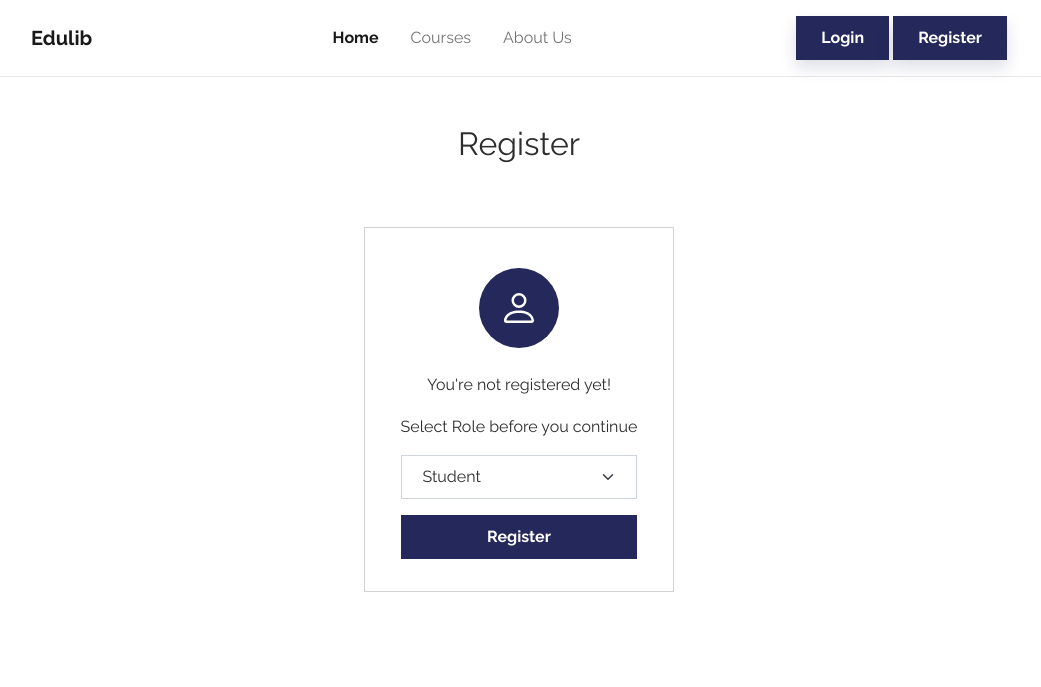
After one commit to Prakhar29Sharma/Python-Project, a Django app: page /google_auth/ in a window 1280 px wide. The commit adds this page. Shown: the top 687 px of the page, without its empty margins (121-1162 px from the left). Run offline with Django 4.2, Linux system fonts and the light colour scheme; some libraries are stand-ins or nearby versions.

Commit message:
included navbar in layout.html, added code for handeling google login

```diff
--- a/Edulib/Edulib/settings.py
+++ b/Edulib/Edulib/settings.py
@@ -151,7 +151,4 @@ SOCIALACCOUNT_PROVIDERS = {
 
 SITE_ID = 5
 
-LOGIN_REDIRECT_URL = 'dashboard/'
-LOGOUT_REDIRECT_URL = '/'
-
 AUTH_USER_MODEL = "UserAuth.User"
--- /dev/null
+++ b/Edulib/UserAuth/templates/google_auth.html
@@ -0,0 +1,82 @@
+{% extends 'layout.html' %}
+{% load static %}
+
+{% block head %}
+<meta charset="utf-8" />
+<meta
+  name="viewport"
+  content="width=device-width, initial-scale=1.0, shrink-to-fit=no"
+/>
+<title>Register</title>
+<link
+  rel="stylesheet"
+  href="{% static 'assets/bootstrap/css/bootstrap.min.css' %}"
+/>
+<link
+  rel="stylesheet"
+  href="{% static 'assets/css/Login-Form-Basic-icons.css' %}"
+/>
+<link
+  rel="stylesheet"
+  href="https://use.fontawesome.com/releases/v5.0.8/css/all.css"
+/>
+{% endblock %}
+
+
+{% block body %}
+
+<section class="py-4 py-xl-5">
+    <div class="container">
+      <div class="row mb-5">
+        <div class="col-md-8 col-xl-6 text-center mx-auto">
+          <h2>Register</h2>
+          <p></p>
+        </div>
+      </div>
+      <div class="row d-flex justify-content-center">
+        <div class="col-md-6 col-xl-4">
+          <div class="card mb-5">
+            <div class="card-body d-flex flex-column align-items-center">
+              <div class="bs-icon-xl bs-icon-circle bs-icon-primary bs-icon my-4">
+                <svg
+                  class="bi bi-person"
+                  xmlns="http://www.w3.org/2000/svg"
+                  width="1em"
+                  height="1em"
+                  fill="currentColor"
+                  viewBox="0 0 16 16"
+                >
+                  <path
+                    d="M8 8a3 3 0 1 0 0-6 3 3 0 0 0 0 6zm2-3a2 2 0 1 1-4 0 2 2 0 0 1 4 0zm4 8c0 1-1 1-1 1H3s-1 0-1-1 1-4 6-4 6 3 6 4zm-1-.004c-.001-.246-.154-.986-.832-1.664C11.516 10.68 10.289 10 8 10c-2.29 0-3.516.68-4.168 1.332-.678.678-.83 1.418-.832 1.664h10z"
+                  ></path>
+                </svg>
+              </div>
+              <form action="{% url 'google_auth' %}" class="text-center" method="post">
+                {% csrf_token %}
+                <div class="mb-3">
+                    <p>You're not registered yet!</p>
+                  <p>Select Role before you continue</p>
+                  <select name="role" class="form-select" aria-label="Default select example">
+                      <option value="student" selected>Student</option>
+                      <option value="educator">Educator</option>
+                      <option value="evaluator">Evaluator</option>
+                  </select>
+                </div>
+                <input name="register_type" type="hidden" value="google" />
+                {% for message in messages %}
+                <p style="color: red">{{message}}</p>
+                {% endfor %}
+                <div class="mb-3">
+                  <button class="btn btn-primary d-block w-100" type="submit">
+                    Register
+                  </button>
+                </div>
+              </form>
+            </div>
+          </div>
+        </div>
+      </div>
+    </div>
+  </section>
+  <script src="{% static 'assets/bootstrap/js/bootstrap.min.js' %}"></script>
+{% endblock %}
--- a/Edulib/UserAuth/templates/layout.html
+++ b/Edulib/UserAuth/templates/layout.html
@@ -5,6 +5,10 @@
         {% endblock %}
     </head>
     <body>
+        {% include 'navbar.html' %}
+        <br/>
+        <br/>
+        <br/>
         {% block body %}
         {% endblock %}
     </body>
--- /dev/null
+++ b/Edulib/UserAuth/templates/navbar.html
@@ -0,0 +1,15 @@
+{% load socialaccount %}
+<nav class="navbar navbar-light navbar-expand-md fixed-top navbar-shrink py-3" id="mainNav">
+    <div class="container"><a class="navbar-brand d-flex align-items-center" href="/"><span>Edulib</span></a><button data-bs-toggle="collapse" class="navbar-toggler" data-bs-target="#navcol-1"><span class="visually-hidden">Toggle navigation</span><span class="navbar-toggler-icon"></span></button>
+        <div class="collapse navbar-collapse" id="navcol-1">
+            <ul class="navbar-nav mx-auto">
+                <li class="nav-item"><a class="nav-link active" href="{% url 'index' %}">Home</a></li>
+                <li class="nav-item"><a class="nav-link" href="#">Courses</a></li>
+                <li class="nav-item"><a class="nav-link" href="#">About Us</a></li>
+            </ul>
+            <a class="btn btn-primary shadow" role="button" href="{% provider_login_url 'google' %}">Login</a>
+            &nbsp;
+            <a class="btn btn-primary shadow" role="button" href="{% url 'register' %}">Register</a>
+        </div>
+    </div>
+</nav>
--- a/Edulib/UserAuth/urls.py
+++ b/Edulib/UserAuth/urls.py
@@ -9,5 +9,6 @@ urlpatterns = [
     path("accounts/", include("allauth.urls")),
     path("login", views.login, name="login"),
     path("logout", LogoutView.as_view()),
-    path("register/", views.register, name="register")
+    path("register/", views.register, name="register"),
+    path("google_auth/", views.google_auth, name="google_auth"),
 ]
--- a/Edulib/UserAuth/views.py
+++ b/Edulib/UserAuth/views.py
@@ -18,12 +18,108 @@ def index(request):
     return redirect("/")
 
 
+def login(request):
+    if request.method == "POST":
+        if request.POST["login_type"] == "normal":
+            username = request.POST["username"]
+            password = request.POST["password"]
+            if username and password:
+                user = auth.authenticate(username=username, password=password)
+                if user is not None:
+                    auth.login(request, user)
+                    return HttpResponse(f"<h1>You're logged in as {user.username}</h1>")
+                else:
+                    messages.info(request, "invalid credentials")
+                    return redirect("login")
+            else:
+                messages.info(request, "please fill all the details")
+                return redirect("login")
+        elif request.POST["login_type"] == "google":
+            username = request.user.username
+            email = request.user.email
+            role = request.user.role
+            password = None
+            user = auth.authenticate(username=username, password=password, email=email, role=role)
+            if user is not None:
+                # get role
+                # redirect to dashboard according to role
+                return HttpResponse(f"<h1>This is google user data, username: {request.user.username}, email: {request.user.email}, role: {request.user.role}</h1>")
+            else:
+                # give new form to ask role
+                # save the data to database
+                # redirect to form with new view
+                return redirect("google_auth")
+
+
+    return HttpResponseRedirect("/accounts/google/login/")
+
+
 def register(request):
+    if request.method == "POST":
+        if request.POST["register_type"] == "normal":
+            username = request.POST["username"]
+            email = request.POST["email"]
+            pass1 = request.POST["password1"]
+            pass2 = request.POST["password2"]
+            role = request.POST["role"]
+            if username and pass1 and pass2 and email and role:
+                if pass1 == pass2:
+                    if User.objects.filter(email=email).exists():
+                        messages.info(request, "Email Already Used")
+                        return redirect("register")
+                    elif User.objects.filter(username=username).exists():
+                        messages.info(request, "Username already used")
+                        return redirect("register")
+                    else:
+                        if role == "student":
+                            student = Student.student.create_user(
+                                username=username, email=email, password=pass1
+                            )
+                        elif role == "educator":
+                            educator = Contributor.contributor.create_user(
+                                username=username, email=email, password=pass1
+                            )
+                        elif role == "evaluator":
+                            evaluator = Evaluator.evaluator.create_user(
+                                username=username, email=email, password=pass1
+                            )
+
+                        return redirect('login')
+                else:
+                    messages.info(request, "Password didn't match")
+                    return redirect("register")
+            else:
+                messages.info(request, "please fill all the required details")
+                return redirect("register")
+        else:
+            return redirect("register")
     return render(request, "register.html")
 
 
-def login(request):
-    return HttpResponseRedirect("/accounts/google/login/")
+def google_auth(request):
+    if request.method == "POST":
+        username = request.user.username
+        email = request.user.email
+        role = request.POST["role"]
+        if role is not None:
+            if role == "student":
+                student = Student.student.create_user(
+                    username=username, email=email, password=None
+                )
+            elif role == "educator":
+                educator = Contributor.contributor.create_user(
+                    username=username, email=email, password=None
+                )
+            elif role == "evaluator":
+                evaluator = Evaluator.evaluator.create_user(
+                    username=username, email=email, password=None
+                )
+        else:
+            messages.info(request, "please select a role to continue")
+            return redirect("google__auth")
+
+    return render(request, "google_auth.html")
+
 
 # def login(request):
 #     if request.method == "POST":
@@ -44,3 +140,8 @@ def login(request):
 #         else:
 #             return redirect("/")
 #     return HttpResponseRedirect("/")
+
+
+# @login_required(login_url="/login/")
+# def dashboard(request):
+#     return render(request, "dashboard.html")
--- a/Edulib/templates/index.html
+++ b/Edulib/templates/index.html
@@ -19,7 +19,7 @@
             </ul>
             <a class="btn btn-primary shadow" role="button" href="{% provider_login_url 'google' %}">Login</a>
             &nbsp;
-            <a class="btn btn-primary shadow" role="button" href="#">Register</a>
+            <a class="btn btn-primary shadow" role="button" href="{% url 'register' %}">Register</a>
         </div>
     </div>
 </nav>
```
Also changed, not shown: Edulib/templates/socialaccount/login.html (+21 -2 lines).
